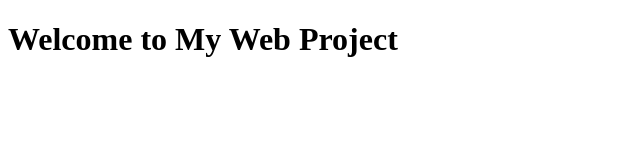
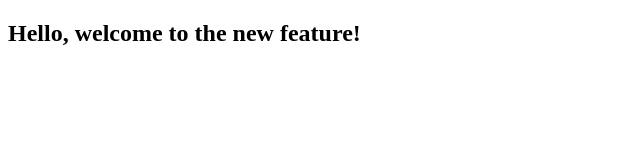
Before and after one commit to jullis2003/lab1, a plain HTML site: page index.html in a window 1280 px wide. Shown: the whole page, without its empty margins (0-640 px from the left). Drawn offline with Linux system fonts and the light colour scheme.

Commit message:
Add new heading to index.html

```diff
--- a/index.html
+++ b/index.html
@@ -6,6 +6,6 @@
     <title>My Web Project</title>
   </head>
   <body>
-    <h1>Welcome to My Web Project</h1>
+    <h2>Hello, welcome to the new feature!</h2>
   </body>
 </html>
```
